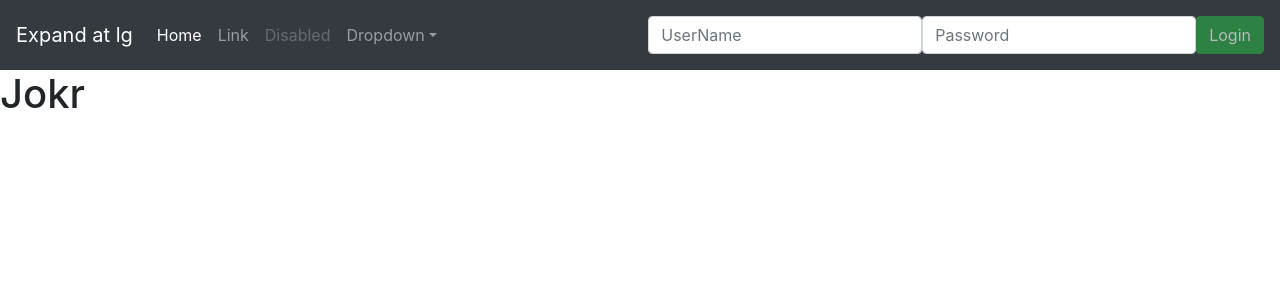
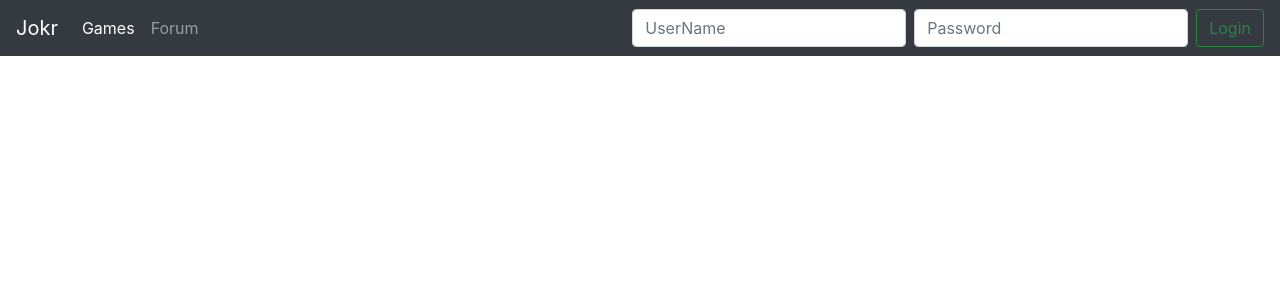
Before and after one commit to CsKriszta93/JokrStore, an Angular app in the folder JokrStore-SPA/: page / in a window 1280 px wide. Shown: the top 300 px of the page. Built offline with nearby package versions, Linux system fonts and the light colour scheme.

Commit message:
Add login and logout to front-end

```diff
--- a/JokrStore-SPA/src/app/nav/nav.component.html
+++ b/JokrStore-SPA/src/app/nav/nav.component.html
@@ -1,33 +1,34 @@
-<nav class="navbar navbar-expand-md navbar-dark bg-dark">
-  <a class="navbar-brand" href="#">Expand at lg</a>
-  <button class="navbar-toggler" type="button" data-toggle="collapse" data-target="#navbarsExample05" aria-controls="navbarsExample05" aria-expanded="false" aria-label="Toggle navigation">
+<nav class="navbar navbar-expand-md navbar-dark fixed-top bg-dark">
+  <a class="navbar-brand" href="#">Jokr</a>
+  <button class="navbar-toggler" type="button" data-toggle="collapse" data-target="#navbarsExampleDefault" aria-controls="navbarsExampleDefault" aria-expanded="false" aria-label="Toggle navigation">
     <span class="navbar-toggler-icon"></span>
   </button>
 
-  <div class="collapse navbar-collapse" id="navbarsExample05">
+  <div class="collapse navbar-collapse" id="navbarsExampleDefault">
     <ul class="navbar-nav mr-auto">
+
       <li class="nav-item active">
-        <a class="nav-link" href="#">Home <span class="sr-only">(current)</span></a>
+        <a class="nav-link" href="#">Games</a>
       </li>
+
       <li class="nav-item">
-        <a class="nav-link" href="#">Link</a>
+        <a class="nav-link" href="#">Forum</a>
       </li>
-      <li class="nav-item">
-        <a class="nav-link disabled" href="#" tabindex="-1" aria-disabled="true">Disabled</a>
-      </li>
-      <li class="nav-item dropdown">
-        <a class="nav-link dropdown-toggle" href="#" id="dropdown05" data-toggle="dropdown" aria-haspopup="true" aria-expanded="false">Dropdown</a>
-        <div class="dropdown-menu" aria-labelledby="dropdown05">
+    </ul>
+
+    <div *ngIf="isLoggedIn()" class="nav-item dropdown text-light">
+        <a class="nav-link dropdown-toggle" (click)="logout()" id="dropdown01" data-toggle="dropdown" aria-haspopup="true" aria-expanded="false">My account</a>
+        <div class="dropdown-menu" aria-labelledby="dropdown01">
           <a class="dropdown-item" href="#">Action</a>
           <a class="dropdown-item" href="#">Another action</a>
           <a class="dropdown-item" href="#">Something else here</a>
         </div>
-      </li>
-    </ul>
-    <form #loginForm="ngForm" class="form-inline my-2 my-lg-0" (ngSubmit)="login()">
-      <input class="form-control" type="text" placeholder="UserName" name="username" required [(ngModel)]="model.username">
-      <input class="form-control" type="text" placeholder="Password" name="password" required [(ngModel)]="model.password">
-      <button [disabled]="!loginForm.valid" class="btn btn-success my-2 my-sn-0" type="submit">Login</button>
+      </div>
+
+    <form *ngIf="!isLoggedIn()" #loginForm="ngForm" class="form-inline my-2 my-lg-0" (ngSubmit)="login()">
+      <input class="form-control mr-sm-2" type="text" placeholder="UserName" name="username" required [(ngModel)]="model.username">
+      <input class="form-control mr-sm-2" type="text" placeholder="Password" name="password" required [(ngModel)]="model.password">
+      <button [disabled]="!loginForm.valid" class="btn btn-outline-success my-2 my-sm-0" type="submit">Login</button>
     </form>
   </div>
 </nav>
--- a/JokrStore-SPA/src/app/nav/nav.component.ts
+++ b/JokrStore-SPA/src/app/nav/nav.component.ts
@@ -22,4 +22,14 @@ export class NavComponent implements OnInit {
     });
   }
 
+  logout() {
+    localStorage.removeItem('token');
+    console.log('log out');
+  }
+
+  isLoggedIn() {
+    const token = localStorage.getItem('token');
+    return !!token;
+  }
+
 }
```
